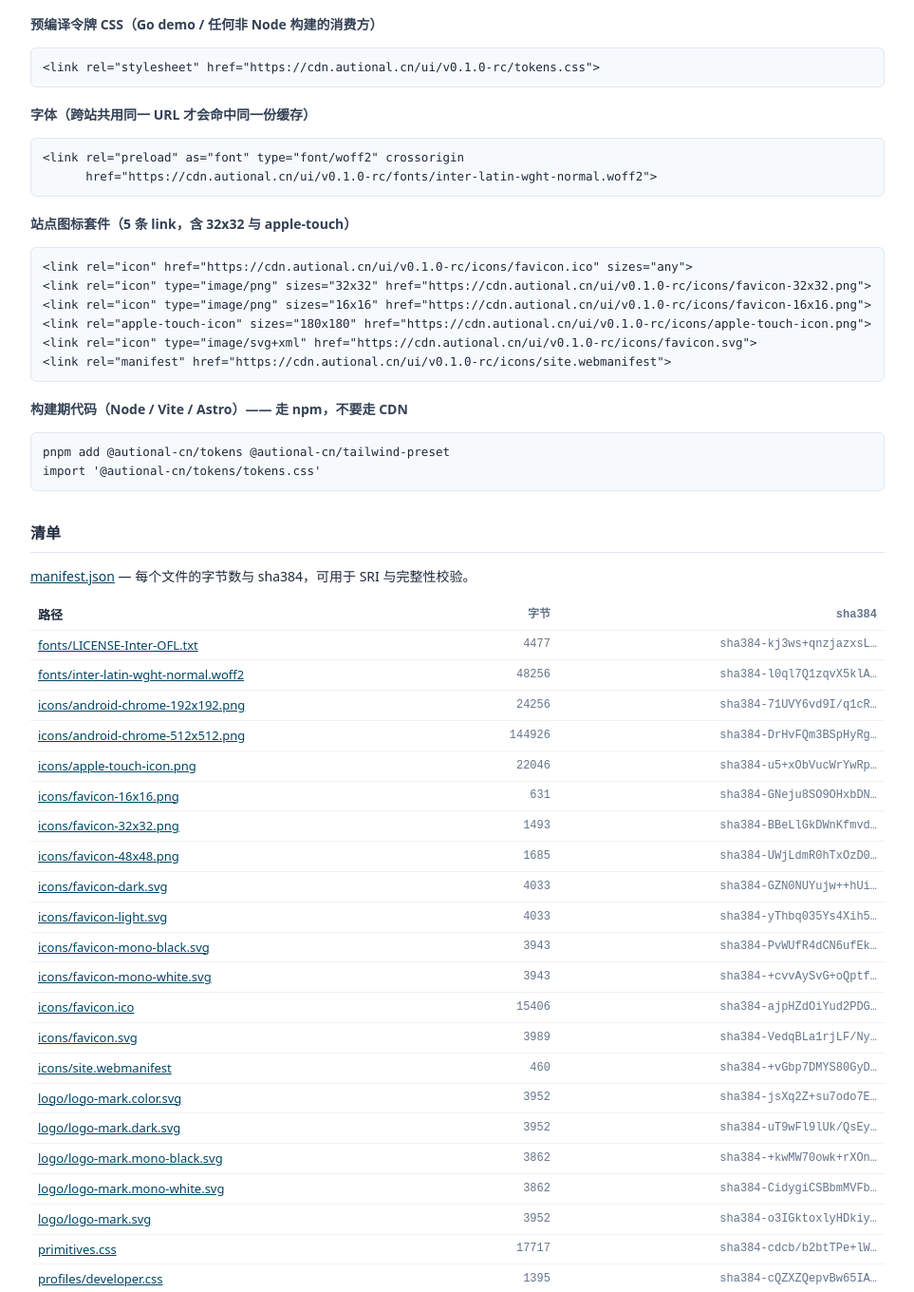
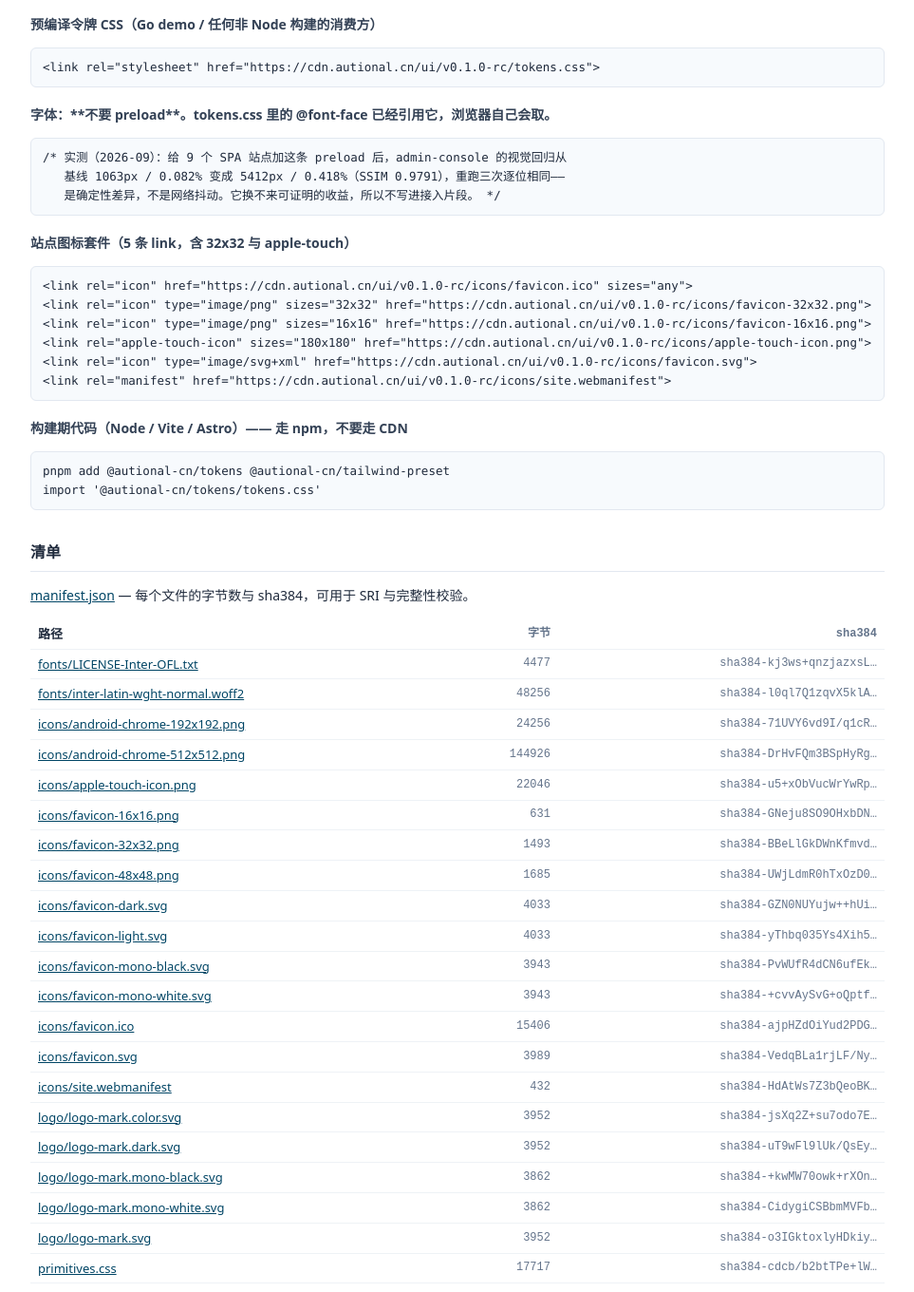
Before and after one commit to autional-cn/cdn, a plain HTML site: page index.html in a window 1280 px wide. Shown: the part 300-1660 px from the top of the page at 95% size, without its empty margins (158-1121 px from the left). Drawn offline with Linux system fonts and the light colour scheme.

Commit message:
chore(cdn): 共享清单去掉每站不同的 theme_color（DESIGN.md §13：值只能来自各站 <meta>）

```diff
--- a/index.html
+++ b/index.html
@@ -20,8 +20,9 @@ a{color:#004565}
 <p>当前版本 <strong>0.1.0-rc</strong> · 共 24 个文件</p>
 <h2>接入片段</h2>
 <h3>预编译令牌 CSS（Go demo / 任何非 Node 构建的消费方）</h3><pre><code>&lt;link rel="stylesheet" href="https://cdn.autional.cn/ui/v0.1.0-rc/tokens.css"></code></pre>
-<h3>字体（跨站共用同一 URL 才会命中同一份缓存）</h3><pre><code>&lt;link rel="preload" as="font" type="font/woff2" crossorigin
-      href="https://cdn.autional.cn/ui/v0.1.0-rc/fonts/inter-latin-wght-normal.woff2"></code></pre>
+<h3>字体：**不要 preload**。tokens.css 里的 @font-face 已经引用它，浏览器自己会取。</h3><pre><code>/* 实测（2026-09）：给 9 个 SPA 站点加这条 preload 后，admin-console 的视觉回归从
+   基线 1063px / 0.082% 变成 5412px / 0.418%（SSIM 0.9791），重跑三次逐位相同——
+   是确定性差异，不是网络抖动。它换不来可证明的收益，所以不写进接入片段。 */</code></pre>
 <h3>站点图标套件（5 条 link，含 32x32 与 apple-touch）</h3><pre><code>&lt;link rel="icon" href="https://cdn.autional.cn/ui/v0.1.0-rc/icons/favicon.ico" sizes="any">
 &lt;link rel="icon" type="image/png" sizes="32x32" href="https://cdn.autional.cn/ui/v0.1.0-rc/icons/favicon-32x32.png">
 &lt;link rel="icon" type="image/png" sizes="16x16" href="https://cdn.autional.cn/ui/v0.1.0-rc/icons/favicon-16x16.png">
@@ -47,7 +48,7 @@ import '@autional-cn/tokens/tokens.css'</code></pre>
 <tr><td><a href="/ui/v0.1.0-rc/icons/favicon-mono-white.svg">icons/favicon-mono-white.svg</a></td><td class="n">3943</td><td class="h">sha384-+cvvAySvG+oQptf…</td></tr>
 <tr><td><a href="/ui/v0.1.0-rc/icons/favicon.ico">icons/favicon.ico</a></td><td class="n">15406</td><td class="h">sha384-ajpHZdOiYud2PDG…</td></tr>
 <tr><td><a href="/ui/v0.1.0-rc/icons/favicon.svg">icons/favicon.svg</a></td><td class="n">3989</td><td class="h">sha384-VedqBLa1rjLF/Ny…</td></tr>
-<tr><td><a href="/ui/v0.1.0-rc/icons/site.webmanifest">icons/site.webmanifest</a></td><td class="n">460</td><td class="h">sha384-+vGbp7DMYS80GyD…</td></tr>
+<tr><td><a href="/ui/v0.1.0-rc/icons/site.webmanifest">icons/site.webmanifest</a></td><td class="n">432</td><td class="h">sha384-HdAtWs7Z3bQeoBK…</td></tr>
 <tr><td><a href="/ui/v0.1.0-rc/logo/logo-mark.color.svg">logo/logo-mark.color.svg</a></td><td class="n">3952</td><td class="h">sha384-jsXq2Z+su7odo7E…</td></tr>
 <tr><td><a href="/ui/v0.1.0-rc/logo/logo-mark.dark.svg">logo/logo-mark.dark.svg</a></td><td class="n">3952</td><td class="h">sha384-uT9wFl9lUk/QsEy…</td></tr>
 <tr><td><a href="/ui/v0.1.0-rc/logo/logo-mark.mono-black.svg">logo/logo-mark.mono-black.svg</a></td><td class="n">3862</td><td class="h">sha384-+kwMW70owk+rXOn…</td></tr>
```
Also changed, not shown: ui/v0.1.0-rc/icons/site.webmanifest, ui/v0.1.0-rc/manifest.json.
